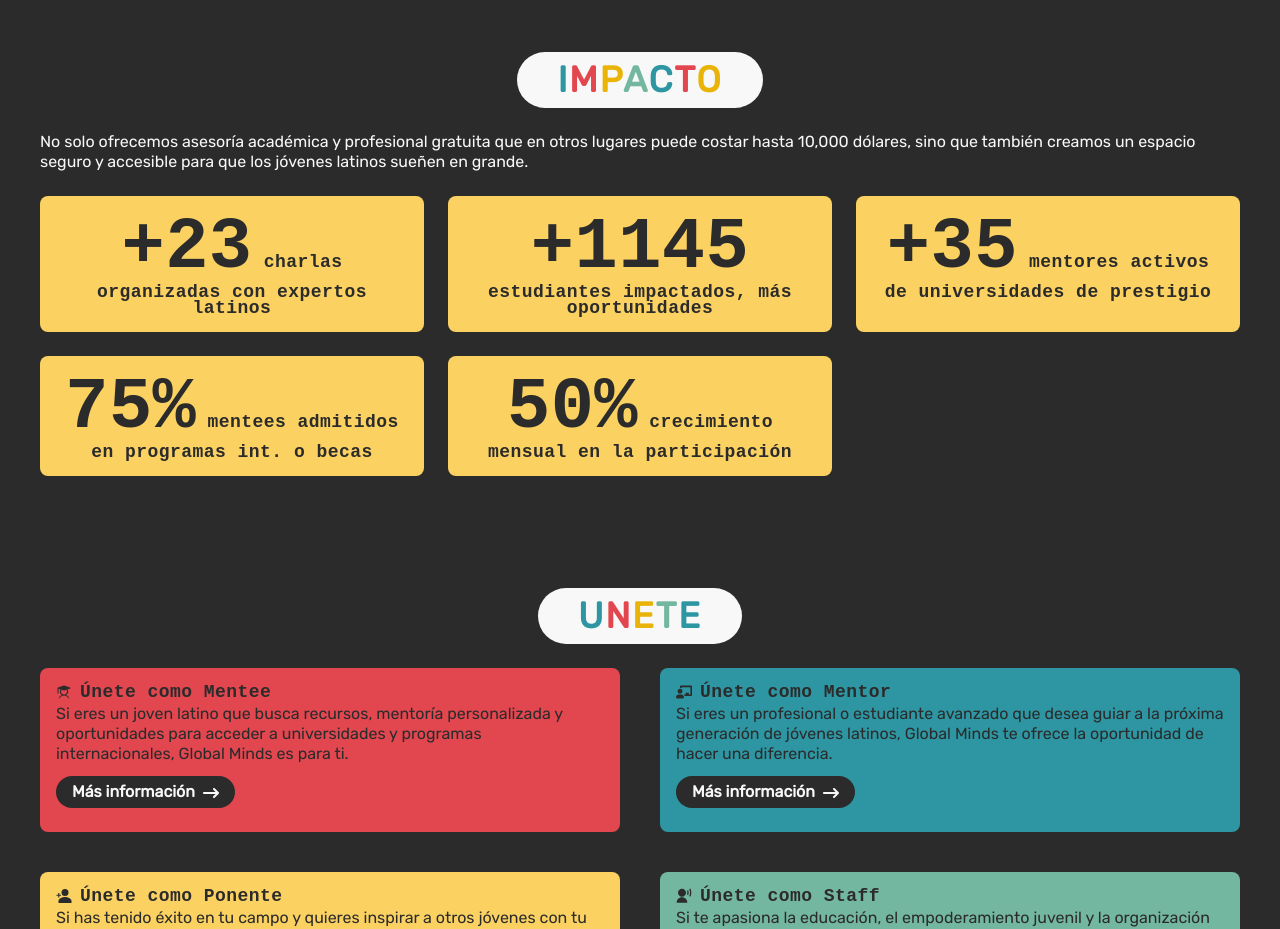
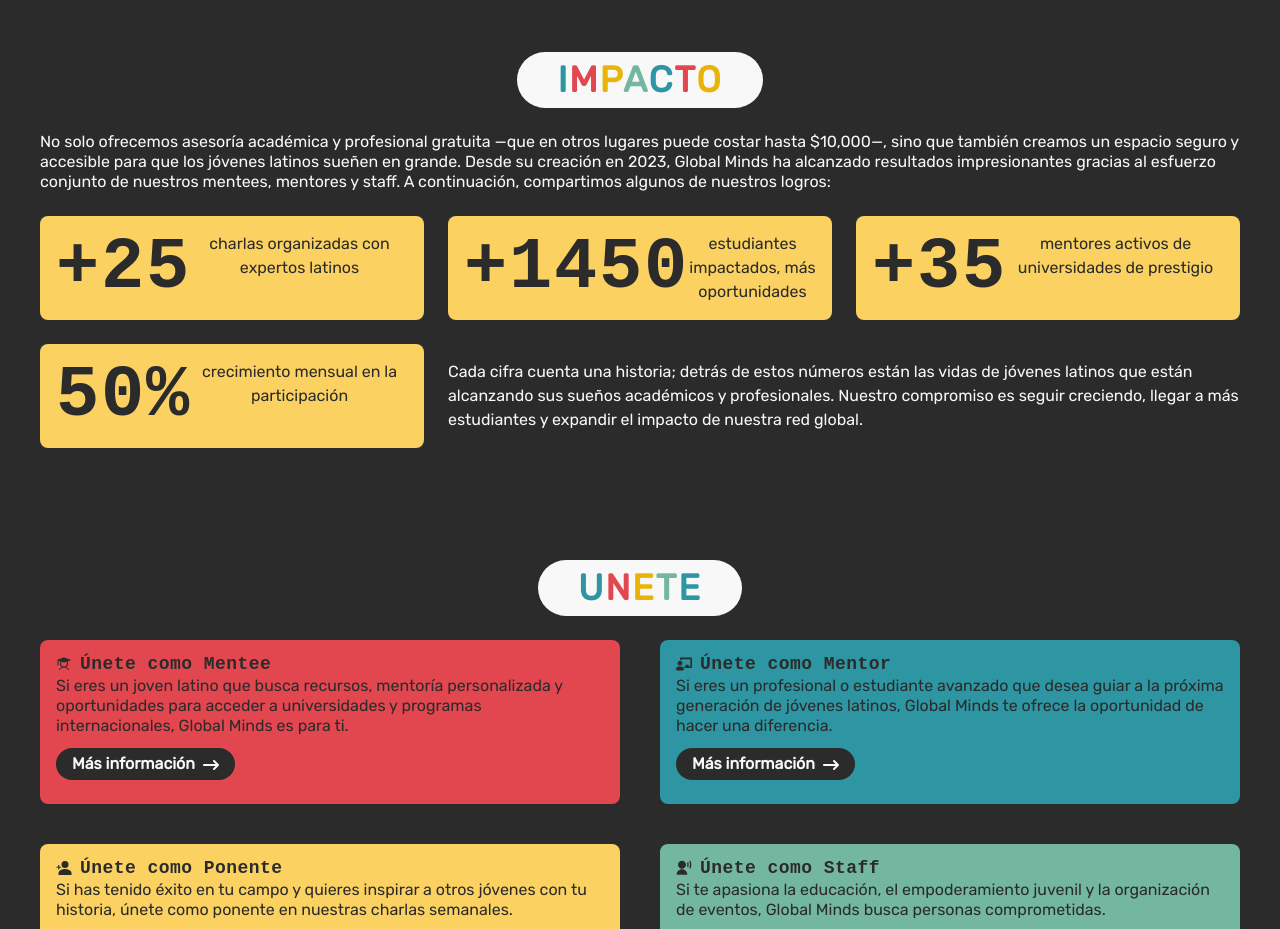
Before and after one commit to abigail-br987/globalminds, a Next.js app: page / in a window 1280 px wide. Shown: the part 2440-3369 px from the top of the page. Built offline with nearby package versions, Linux system fonts and the light colour scheme.

Commit message:
feat: refactor and fix styles

```diff
--- a/src/components/Impact.tsx
+++ b/src/components/Impact.tsx
@@ -1,10 +1,29 @@
-"use client"
+"use client";
 import ColorfulTitle from "./small_components/ColorfulTitle";
-import { impactData } from "@/script/content";
 import AnimatedDiv3 from "./small_components/AnimatedDiv3";
 import AnimatedDiv from "./small_components/AnimatedDiv";
 import { useRef } from "react";
 import { useInView } from "framer-motion";
+
+export const impactData = [
+  {
+    value: "+25",
+    text: "charlas organizadas con expertos latinos",
+  },
+  {
+    value: "+1450",
+    text: "estudiantes impactados, más oportunidades",
+  },
+  {
+    value: "+35",
+    text: "mentores activos de universidades de prestigio",
+  },
+  {
+    value: "50%",
+    text: "crecimiento mensual en la participación",
+  },
+];
+
 function Impact() {
   const containerRef = useRef<HTMLDivElement | null>(null);
   const isInView = useInView(containerRef, { once: false, margin: "-40% 0px" });
@@ -12,25 +31,44 @@ function Impact() {
   return (
     <AnimatedDiv className="hyphens-auto text-gbWhite space-y-6">
       <div className="relative flex items-center justify-center w-full">
-        <ColorfulTitle text="IMPACTO"/>
+        <ColorfulTitle text="IMPACTO" />
       </div>
       <p>
-        No solo ofrecemos asesoría académica y profesional gratuita que en otros
-        lugares puede costar hasta 10,000 dólares, sino que también creamos un
+        No solo ofrecemos asesoría académica y profesional gratuita —que en
+        otros lugares puede costar hasta $10,000—, sino que también creamos un
         espacio seguro y accesible para que los jóvenes latinos sueñen en
-        grande.
+        grande. Desde su creación en 2023, Global Minds ha alcanzado resultados
+        impresionantes gracias al esfuerzo conjunto de nuestros mentees,
+        mentores y staff. A continuación, compartimos algunos de nuestros
+        logros:
       </p>
-      <div ref={containerRef} className=" sm:grid max-sm:space-y-6 sm:grid-cols-2 md:grid-cols-3 sm:gap-6 justify-items-center text-gbBlack">
+      <div
+        ref={containerRef}
+        className=" sm:grid items-center max-sm:space-y-6 sm:grid-cols-2 md:grid-cols-3 sm:gap-6 justify-items-center text-gbBlack"
+      >
         {impactData.map((item, index) => (
-          <AnimatedDiv3 key={index} isInView={isInView} index={index} className="bg-gbYellow p-4 rounded-lg text-center">
-            <h3 className="">
-              <span className="text-7xl">{item.value}</span> {item.text}
+          <AnimatedDiv3
+            key={index}
+            isInView={isInView}
+            index={index}
+            className="bg-gbYellow flex p-4 rounded-lg text-center"
+          >
+            <h3 className="text-7xl">
+            {item.value}
             </h3>
+            <span>{item.text}</span>
           </AnimatedDiv3>
         ))}
+        <div className="col-span-2 text-gbWhite">
+          Cada cifra cuenta una historia; detrás de estos números están las
+          vidas de jóvenes latinos que están alcanzando sus sueños académicos y
+          profesionales. Nuestro compromiso es seguir creciendo, llegar a más
+          estudiantes y expandir el impacto de nuestra red global.
+        </div>
         {/*
         <button className="bg-gbWhite text-gbBlack h-max self-center py-4 rounded-xl"> <p> Leer Testimonios </p><FaReadme className="text-3xl m-auto"/> </button>
-      */} </div>
+      */}{" "}
+      </div>
     </AnimatedDiv>
   );
 }
```
